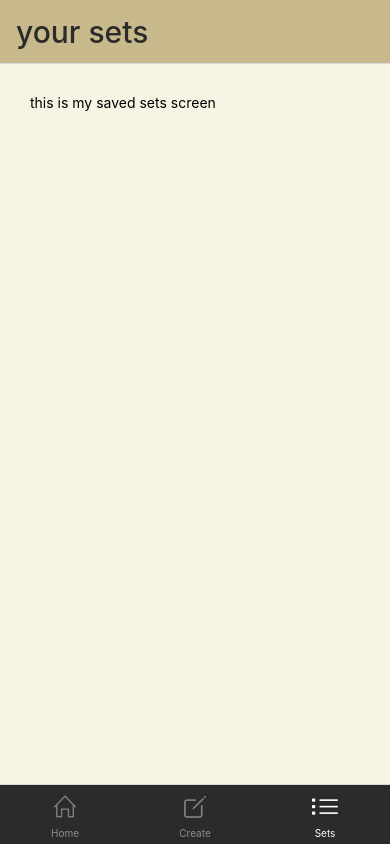
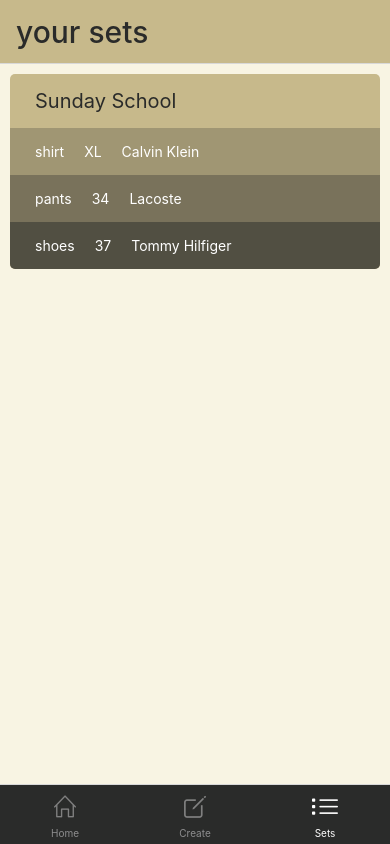
Before and after one commit to 9danidaniel/myLook, a React Native app: screen /SavedSets in a window 390 px wide. Built offline with nearby package versions, Linux system fonts and the light colour scheme.

Commit message:
implemented set card design

```diff
--- /dev/null
+++ b/src/components/SetCard/SetCard.js
@@ -0,0 +1,39 @@
+import React from 'react'
+import { View, Text, TouchableOpacity, Image } from 'react-native'
+import styles from './styles'
+
+
+const SetCard = ({
+    onCardPress,
+    nameOfSet,
+    shirt,
+    pants,
+    shoes
+}) => {
+    return (
+        <TouchableOpacity style={styles.container} onPress={onCardPress}>
+                <Text style={styles.title}>{nameOfSet}</Text>
+
+                {/* shirt */}
+                <View style={styles.shirtContainer}>
+                    <Text style={styles.item}>{shirt.type}</Text>
+                    <Text style={styles.item}>{shirt.size}</Text>
+                    <Text style={styles.item}>{shirt.brand}</Text>
+                </View>
+                {/* pants */}
+                <View style={styles.pantsContainer}>
+                    <Text style={styles.item}>{pants.type}</Text>
+                    <Text style={styles.item}>{pants.size}</Text>
+                    <Text style={styles.item}>{pants.brand}</Text>
+                </View>
+                 {/* shoes */}
+                 <View style={styles.shoesContainer}>
+                    <Text style={styles.item}>{shoes.type}</Text>
+                    <Text style={styles.item}>{shoes.size}</Text>
+                    <Text style={styles.item}>{shoes.brand}</Text>
+                </View>
+        </TouchableOpacity>
+    )
+}
+
+export default SetCard
--- /dev/null
+++ b/src/components/SetCard/styles.js
@@ -0,0 +1,38 @@
+import { StyleSheet } from "react-native";
+
+const styles = StyleSheet.create({
+    container: {
+        borderRadius: 5,
+        backgroundColor: '#C7B98B',
+    },
+    shirtContainer: {
+        padding: 15,
+        flexDirection: 'row',
+        backgroundColor:'#A09673'
+    },
+    pantsContainer: {
+        padding: 15,
+        flexDirection: 'row',
+        backgroundColor:'#79725B'
+    },
+    shoesContainer: {
+        padding: 15,
+        flexDirection: 'row',
+        backgroundColor:'#514F42',
+        borderBottomLeftRadius: 5,
+        borderBottomRightRadius: 5,
+    },
+    title: {
+        marginHorizontal: 10,
+        fontSize: 20,
+        padding: 15,
+        color: '#2A2B2A'
+    },
+    item: {
+        marginHorizontal: 10,
+        color: '#fff',
+
+    }
+})
+
+export default styles
--- a/src/screens/Home/Home.js
+++ b/src/screens/Home/Home.js
@@ -31,19 +31,19 @@
                 <SavedCounter
                     imgSrc={require('../../../assets/images/shirts.png')}
                     count={22}
-                    onCounterPressed={() => navigation.navigate('CreateSet', 'shirts')}
+                    onCounterPressed={() => navigation.navigate('CreateSet', {type:'shirts'})}
                     title={'shirts in stock'}
                 />
                 <SavedCounter
                     imgSrc={require('../../../assets/images/pants.png')}
                     count={11}
-                    onCounterPressed={() => navigation.navigate('CreateSet', 'pants')}
+                    onCounterPressed={() => navigation.navigate('CreateSet', {type:'pants'})}
                     title={'pants in stock'}
                 />
                 <SavedCounter
                     imgSrc={require('../../../assets/images/shoes.png')}
                     count={32}
-                    onCounterPressed={() => navigation.navigate('CreateSet', 'shoes')}
+                    onCounterPressed={() => navigation.navigate('CreateSet', {type:'shoes'})}
                     title={'shoes in stock'}
                 />
             </ScrollView>
--- a/src/screens/SavedSets/SavedSets.js
+++ b/src/screens/SavedSets/SavedSets.js
@@ -5,7 +5,39 @@
     StatusBar,
     ScrollView,
 } from 'react-native';
+import SetCard from "../../components/SetCard/SetCard";
 import styles from './styles'
+
+const DemiSet =
+    {
+       "name": "Sunday Vibe",
+       "date": "22/02/2020",
+       "minutes": 10,
+       "secondes": 5,
+       "clothes": [
+            {
+                "id": 22,
+                "type": "shirt",
+                "color": "white",
+                "size": "XL",
+                "brand": "Calvin Klein"
+              },
+            {
+                "id": 34,
+                "type": "pants",
+                "color": "green",
+                "size": 34,
+                "brand": "Lacoste"
+            },
+            {
+                "id": 1,
+                "type": "shoes",
+                "color": "black",
+                "size": 37,
+                "brand": "Tommy Hilfiger"
+              },
+        ]
+    }
 
 const SavedSets = ({ navigation }) => {
     //const { } = route.params;
@@ -16,7 +48,31 @@
                 barStyle={'dark-content'}
                 backgroundColor={'#C7B98B'}
             />
-            <Text>this is my saved sets screen</Text>
+
+            <SetCard
+                shirt={DemiSet.clothes[0]}
+                pants={DemiSet.clothes[1]}
+                shoes={DemiSet.clothes[2]}
+                nameOfSet={'Sunday School'}
+            />
+
+
+            {/* <FlatList
+                data={shirtData.filter(item => item.type === "shirt")}
+                keyExtractor={(item) => item.id.toString()}
+                renderItem={({ item }) => {
+                    return (
+                        <ClothingCard
+                            onCardPress={() => onNavigate()}
+                            brand={item.brand}
+                            size={item.size}
+                            color={item.color}
+                            imgSrc={require('../../../../assets/images/generic-shirt.jpeg')}
+                        />
+                    )
+
+                }}
+            /> */}
         </View>
     )
 }
--- a/src/screens/SavedSets/styles.js
+++ b/src/screens/SavedSets/styles.js
@@ -2,7 +2,7 @@
 
 const styles = StyleSheet.create({
     mainContainer: {
-        padding: 30,
+        padding: 10,
         backgroundColor: '#F8F4E3',
         flex: 1,
     },
```
